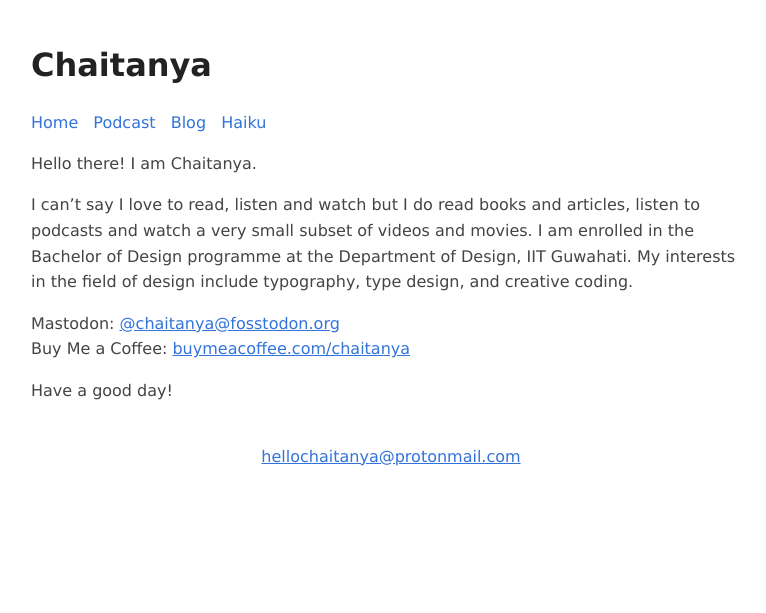
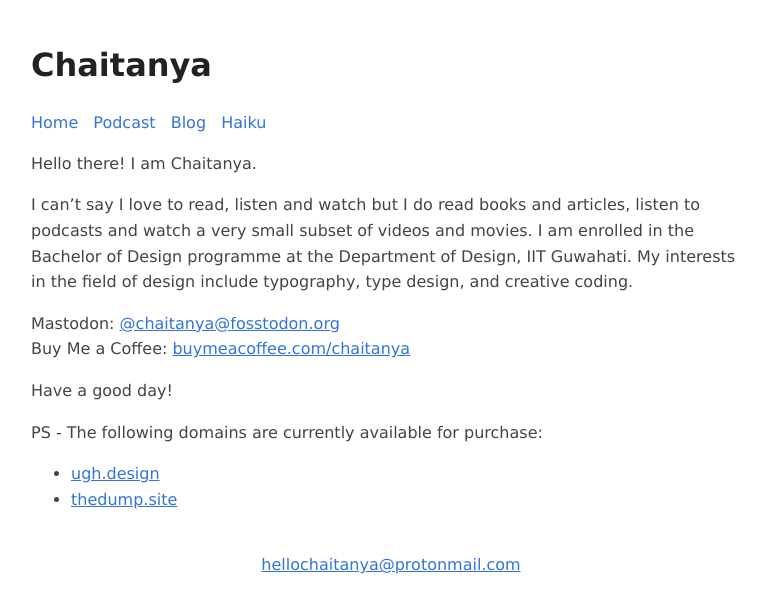
Before and after one commit to chtny/chtny.github.io, a Jekyll site: the page built from index.md, in a window 1280 px wide. Shown: the top 613 px of the page, without its empty margins (249-1015 px from the left). Built offline with Jekyll 4.4.1, drawn with Linux system fonts in a browser that asks for light colours.

Commit message:
Update index.md

```diff
--- a/index.md
+++ b/index.md
@@ -10,3 +10,7 @@
 Buy Me a Coffee: [buymeacoffee.com/chaitanya](https://www.buymeacoffee.com/chaitanya)
 
 Have a good day!
+
+PS - The following domains are currently available for purchase:
+- [ugh.design](https://www.namecheap.com/domains/marketplace/buy-domains?keyword=ugh.design)
+- [thedump.site](https://www.namecheap.com/domains/marketplace/buy-domains?keyword=thedump.site)
```
